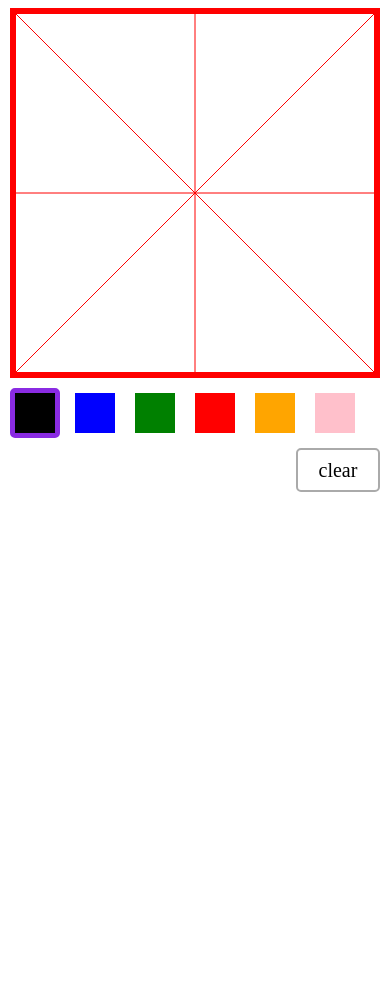
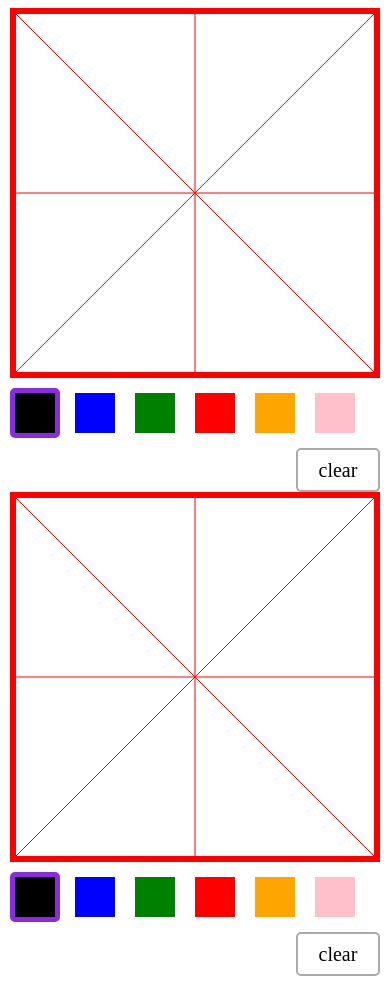
Before and after one commit to 89s52/canvas_plugins, a plain HTML site: page write/index.html in a window 390 px wide. Both pictures are taken after a click on the element 35 px from the left and 413 px from the top of the page. Before the commit the page ends 844 px from the top, so only its background shows below. Drawn offline with Linux system fonts and the light colour scheme.

Commit message:
优化为面向对象编程

```diff
--- a/write/handwriting.css
+++ b/write/handwriting.css
@@ -1,9 +1,9 @@
-#canvas{
+#canvas,#canvas2{
 	display: block;
 	margin: 0 auto;
 }
 
-#controller{
+#controller,#controller2{
 	margin: 0 auto;
 }
 .op_btn{
@@ -30,7 +30,7 @@
 	clear: both;
 }
 
-.color_btn{
+.color_btn,.color_btn2{
 	float: left;
 	margin: 10px 10px 0 0;
 	border: 5px solid #fff;
@@ -40,7 +40,7 @@
 	cursor: pointer;
 }
 
-.color_btn:hover{
+.color_btn:hover,.color_btn2:hover{
 	border: 5px solid violet;
 }
 
@@ -48,26 +48,26 @@
 	border: 5px solid blueviolet;
 }
 
-#black_btn{
+.black_btn{
 	background-color: black;
 }
 
-#blue_btn{
+.blue_btn{
 	background-color: blue;
 }
 
-#green_btn{
+.green_btn{
 	background-color: green;
 }
 
-#red_btn{
+.red_btn{
 	background-color: red;
 }
 
-#orange_btn{
+.orange_btn{
 	background-color: orange;
 }
 
-#pink_btn{
+.pink_btn{
 	background-color: pink;
 }
--- a/write/handwriting.js
+++ b/write/handwriting.js
@@ -1,5 +1,6 @@
 var canvasWidth = Math.min(600,window.innerWidth-20);
 var canvasHeight = canvasWidth;
+var maxLineWidth = 30,minLineWidth = 1,maxV = 10,minV = 0.1;
 
 // 设置线条颜色
 var strokeColor = "black";
@@ -24,7 +25,17 @@ canvas.height = canvasHeight;
 
 drawGrid();
 
+var clearbtn = document.getElementById("clear_btn");
+clearbtn.onclick = function(){
+	context.clearRect(0,0,canvasWidth,canvasHeight);
+	drawGrid();
+}
 $("#controller").css("width",canvasHeight+"px");
+$(".color_btn").click(function(){
+	$(".color_btn").removeClass("color_btn_selected");
+	$(this).addClass("color_btn_selected");
+	strokeColor = $(this).css("background-color");
+})
 
 canvas.onmousedown = function(event){
 	event.preventDefault();
@@ -99,17 +110,8 @@ function moveStroke(point){
 	lastLineWidth = lineWidth;
 }
 
-var clearbtn = document.getElementById("clear_btn");
-clearbtn.onclick = function(){
-	context.clearRect(0,0,canvasWidth,canvasHeight);
-	drawGrid();
-}
 
-$(".color_btn").click(function(){
-	$(".color_btn").removeClass("color_btn_selected");
-	$(this).addClass("color_btn_selected");
-	strokeColor = $(this).css("background-color");
-})
+
 
 // 坐标系转换
 function windowToCanvas(x,y){
@@ -122,7 +124,6 @@ function calDistance(loc1,loc2){
 	return Math.sqrt((loc2.x-loc1.x)*(loc2.x-loc1.x)+(loc2.y-loc1.y)*(loc2.y-loc1.y));
 }
 
-var maxLineWidth = 30,minLineWidth = 1,maxV = 10,minV = 0.1;
 
 // 计算两点之间的移动速度
 function calLineWidth(distance,time){
--- /dev/null
+++ b/write/handwritingoop.js
@@ -0,0 +1,203 @@
+var canvasWidth = Math.min(600,window.innerWidth-20);
+var canvasHeight = canvasWidth;
+var maxLineWidth = 20,minLineWidth = 1,maxV = 10,minV = 0.1;
+
+window.onload = function(){
+	var canvas = document.getElementById("canvas");
+	var clearbtn = document.getElementById("clear_btn");
+	var controller = "controller";
+	var colorbtn = "color_btn";
+	var write = new Write({tNode:canvas,clearbtn:clearbtn,controller:controller,colorbtn:colorbtn});
+	write.drawGrid();
+	write.catchWrite();
+	write.catchClear();
+	write.catchChangeColor();
+
+
+
+	var canvas = document.getElementById("canvas2");
+	var clearbtn = document.getElementById("clear_btn2");
+	var controller = "controller2";
+	var colorbtn = "color_btn2";
+	var write2 = new Write({tNode:canvas,clearbtn:clearbtn,controller:controller,colorbtn:colorbtn});
+	write2.drawGrid();
+	write2.catchWrite();
+	write2.catchClear();
+	write2.catchChangeColor();
+}
+
+function Write(tObject){
+	this.strokeColor = "black";
+	this.isMouseDown = false;
+	this.lastTimeStamp = 0;
+	this.lastLocation = {x:0,y:0};
+	this.lastLineWidth = -1;
+	this.dom = tObject.tNode;
+	this.clearbtn = tObject.clearbtn
+	this.context = tObject.tNode.getContext("2d");
+	this.controller = tObject.controller;
+	this.colorbtn = tObject.colorbtn;
+
+	tObject.tNode.width = canvasWidth;
+	tObject.tNode.height = canvasHeight;
+	document.getElementById(tObject.controller).style.width = canvasHeight+"px";
+}
+
+Write.prototype.drawGrid = function() {
+	var tmpC = this.context;
+	this.context.save();
+
+	// 先绘制四条边
+	tmpC.strokeStyle = "rgb(255,0,0)";
+	tmpC.beginPath();
+	tmpC.moveTo(3,3);
+	tmpC.lineTo(canvasWidth-3,3);
+	tmpC.lineTo(canvasWidth-3,canvasHeight-3);
+	tmpC.lineTo(3,canvasHeight-3);
+	tmpC.closePath();	// 使用closePath()表示这是一个闭合的路径
+	tmpC.lineWidth = 6;
+	tmpC.stroke();
+
+	tmpC.beginPath();
+	tmpC.moveTo(0,0);
+	tmpC.lineTo(canvasWidth,canvasHeight);
+
+	tmpC.moveTo(canvasWidth,0);
+	tmpC.lineTo(0,canvasHeight);
+
+	tmpC.moveTo(canvasWidth*0.5,0);
+	tmpC.lineTo(canvasWidth*0.5,canvasHeight);
+
+	tmpC.moveTo(0,canvasHeight*0.5);
+	tmpC.lineTo(canvasWidth,canvasHeight*0.5);
+
+	tmpC.lineWidth = 1;
+	tmpC.stroke();
+
+	tmpC.restore();
+};
+
+Write.prototype.catchWrite = function() {
+	var self = this;
+	self.dom.onmousedown = function(event){
+		event.preventDefault();
+		self.beginStroke({x:event.clientX,y:event.clientY});
+	}
+
+	self.dom.onmouseup = function(event){
+		event.preventDefault();
+		self.endStroke();
+	}
+
+	self.dom.onmousemove = function(event){
+		event.preventDefault();
+		if(self.isMouseDown){
+			self.moveStroke({x:event.clientX,y:event.clientY})
+		}
+	}
+
+	self.dom.onmouseout = function(event){
+		event.preventDefault();
+		self.endStroke();
+	}
+
+	self.dom.addEventListener("touchstart",function(event){
+		event.preventDefault();
+		var touch = event.touches[0];
+		self.beginStroke({x:touch.pageX,y:touch.pageY});
+	});
+
+	self.dom.addEventListener("touchend",function(event){
+		event.preventDefault();
+		self.endStroke();
+	});
+
+	self.dom.addEventListener("touchmove",function(event){
+		event.preventDefault();
+		if(self.isMouseDown){
+			var touch = event.touches[0];
+			self.moveStroke({x:touch.pageX,y:touch.pageY});
+		}
+	});
+};
+
+Write.prototype.catchClear = function() {
+	var self = this;
+	this.clearbtn.onclick = function(){
+		self.context.clearRect(0,0,canvasWidth,canvasHeight);
+		self.drawGrid();
+	}
+};
+
+Write.prototype.catchChangeColor = function() {
+	var self = this;
+	$("#"+self.controller+" ."+self.colorbtn).click(function(){
+		$("#"+self.controller+" ."+self.colorbtn).removeClass("color_btn_selected");
+		$(this).addClass("color_btn_selected");
+		self.strokeColor = $(this).css("background-color");
+	});
+};
+
+Write.prototype.beginStroke = function(point) {
+	this.isMouseDown = true;
+	this.lastLocation = this.windowToCanvas(point.x,point.y);
+	this.lastTimeStamp = new Date().getTime();
+};
+
+Write.prototype.endStroke = function() {
+	this.isMouseDown = false;
+ };
+
+Write.prototype.moveStroke = function(point) {
+	var tmpC = this.context;
+	var currentLocation = this.windowToCanvas(point.x,point.y);
+	var currentTimeStamp = new Date().getTime();
+	var duringTime = currentTimeStamp - this.lastTimeStamp;
+	var distance = this.calDistance(currentLocation,this.lastLocation);
+	var lineWidth = this.calLineWidth(distance,duringTime);
+
+	// drawing
+	tmpC.beginPath();
+	tmpC.moveTo(this.lastLocation.x,this.lastLocation.y);
+	tmpC.lineTo(currentLocation.x,currentLocation.y);
+	tmpC.strokeStyle = this.strokeColor;
+	tmpC.lineWidth = lineWidth;
+	tmpC.lineCap = "round";	// 连接直线之间的缺口，使线条更平滑
+	tmpC.lineJoin = "round";	// 连接直线之间的缺口，使线条更平滑
+	tmpC.stroke();
+
+	this.lastLocation = currentLocation;
+	this.lastTimeStamp = currentTimeStamp;
+	this.lastLineWidth = lineWidth;
+};
+
+// 坐标系转换
+Write.prototype.windowToCanvas = function(x,y) {
+	var bbox = this.dom.getBoundingClientRect();
+	return {x:Math.round(x-bbox.left),y:Math.round(y-bbox.top)};
+};
+
+// 计算两点之间的距离
+Write.prototype.calDistance = function(loc1,loc2) {
+	return Math.sqrt((loc2.x-loc1.x)*(loc2.x-loc1.x)+(loc2.y-loc1.y)*(loc2.y-loc1.y));
+};
+
+// 计算两点之间的移动速度
+Write.prototype.calLineWidth = function(distance,time) {
+	var v = distance / time;
+	var resLineWidth = 0;
+
+	if(v<=minV){
+		resLineWidth = maxLineWidth;
+	}else if(v>=maxV){
+		resLineWidth = minLineWidth;
+	}else{
+		resLineWidth = maxLineWidth-(v-minV)/(maxV-minV)*(maxLineWidth-minLineWidth);
+	}
+
+	if(this.lastLineWidth == -1){
+		return resLineWidth;
+	}
+
+	return this.lastLineWidth*2/3 + resLineWidth/3;
+};
--- a/write/index.html
+++ b/write/index.html
@@ -8,20 +8,39 @@
 	<script src="./jquery.min.js"></script>
 </head>
 <body>
+	<div>
 		<canvas id="canvas">
 			your browser doesn't support canvas, please change it to Chrome
 		</canvas>
 
 		<div id="controller">
-		<div id="black_btn" class="color_btn color_btn_selected"></div>
-		<div id="blue_btn" class="color_btn"></div>
-		<div id="green_btn" class="color_btn"></div>
-		<div id="red_btn" class="color_btn"></div>
-		<div id="orange_btn" class="color_btn"></div>
-		<div id="pink_btn" class="color_btn"></div>
+			<div class="black_btn color_btn color_btn_selected"></div>
+			<div class="blue_btn color_btn"></div>
+			<div class="green_btn color_btn"></div>
+			<div class="red_btn color_btn"></div>
+			<div class="orange_btn color_btn"></div>
+			<div class="pink_btn color_btn"></div>
 			<div id="clear_btn" class="op_btn">clear</div>
 			<div class="clearfix"></div>
 		</div>
-	<script src="./handwriting.js"></script>
+	</div>
+
+	<div>
+		<canvas id="canvas2">
+			your browser doesn't support canvas, please change it to Chrome
+		</canvas>
+
+		<div id="controller2">
+			<div class="black_btn color_btn2 color_btn_selected"></div>
+			<div class="blue_btn color_btn2"></div>
+			<div class="green_btn color_btn2"></div>
+			<div class="red_btn color_btn2"></div>
+			<div class="orange_btn color_btn2"></div>
+			<div class="pink_btn color_btn2"></div>
+			<div id="clear_btn2" class="op_btn">clear</div>
+			<div class="clearfix"></div>
+		</div>
+	</div>
+	<script src="./handwritingoop.js"></script>
 </body>
 </html>
```
Lines whose indentation alone changed are shown as unchanged.
